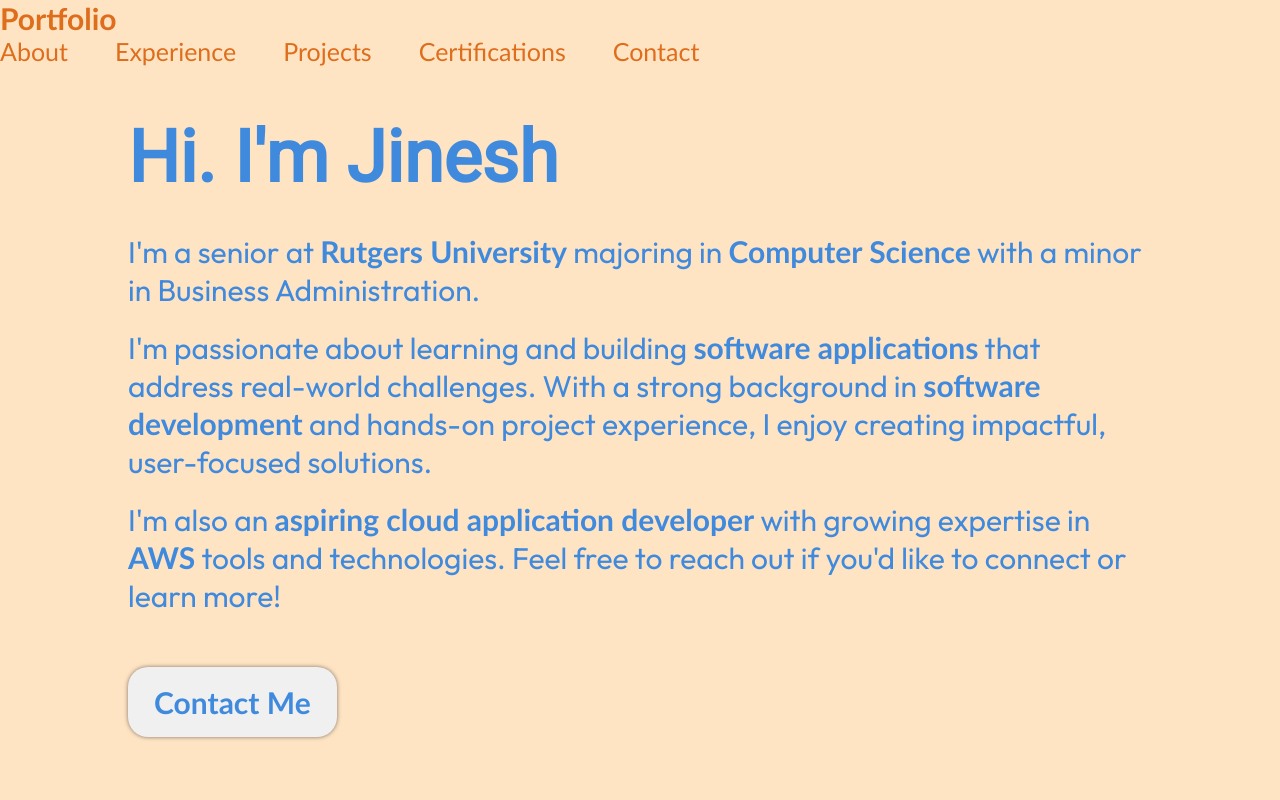
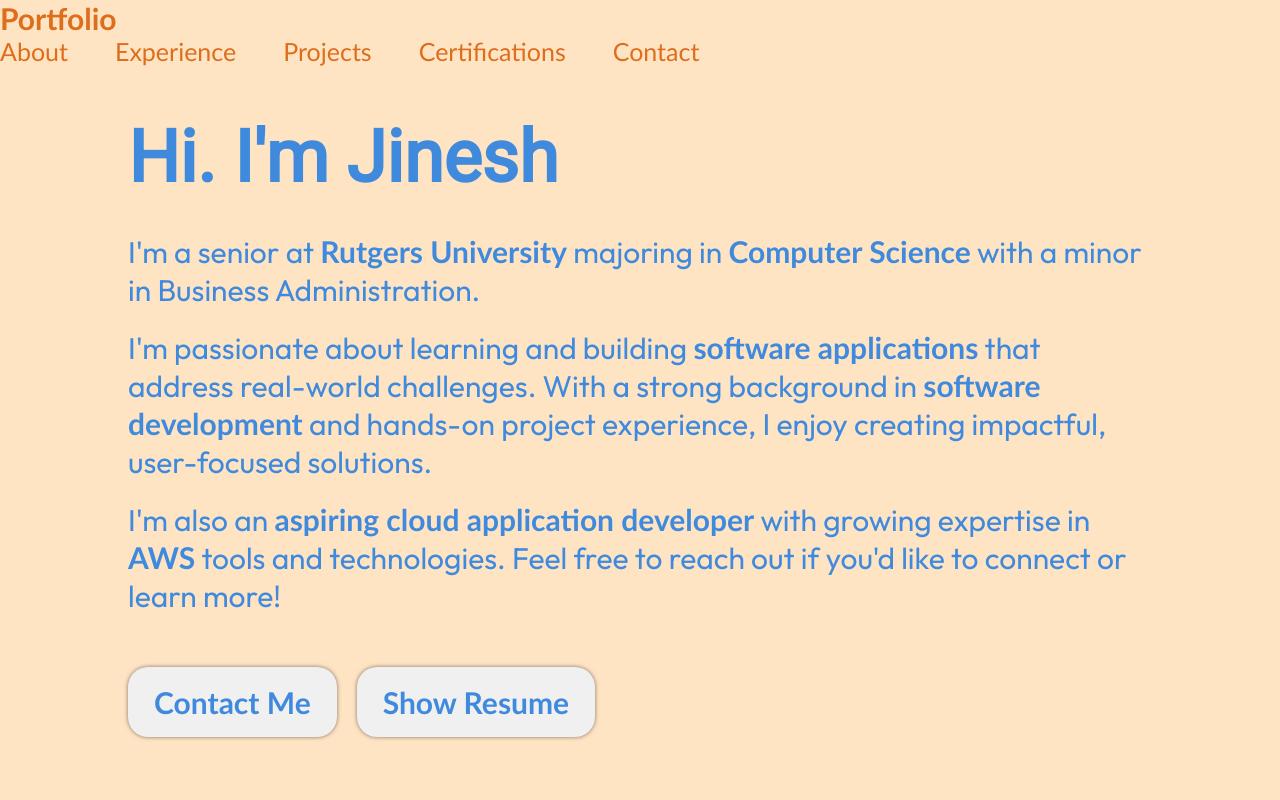
Before and after one commit to jmpatel2113/jineshpatel, a React (Vite) app: page / in a window 1280 px wide. Shown: the top 800 px of the page. Built offline with nearby package versions, Linux system fonts and the light colour scheme.

Commit message:
added resume button

```diff
--- a/src/components/Picture/Picture.jsx
+++ b/src/components/Picture/Picture.jsx
@@ -8,7 +8,6 @@ const Picture = () => {
     <div className={styles.content}>
       <h1 className={styles.title}>Hi. I'm Jinesh</h1>
       <p className={styles.description}>I'm a senior at <strong>Rutgers University</strong> majoring in <strong>Computer Science</strong> with a minor in Business Administration.
-
         <p className={styles.description1}>I'm passionate about learning and building <strong>software applications</strong> that address real-world challenges.
           With a strong background in <strong>software development</strong> and hands-on project experience, I enjoy creating impactful, user-focused solutions.
         </p>
@@ -16,7 +15,10 @@ const Picture = () => {
           Feel free to reach out if you'd like to connect or learn more!
         </p>
       </p>
-        <a href="https://mailto:jmpatel2113@gmail.com" className={styles.contactButton}>Contact Me</a>
+       <div className={styles.buttonRow}>
+        <a href="https://mailto:jmpatel2113@gmail.com" className={styles.contactResumeButton}>Contact Me</a>
+        <a href="/jineshpatel/resume.pdf" className={styles.contactResumeButton} target="_blank" rel="noopener noreferrer">Show Resume</a>
+      </div>
       <img src={getImageUrl("ProfilePicture/ProfilePicture.jpg")} alt="Profile Picture" className={styles.Picture}/>
     </div>
   </section>
--- a/src/components/Picture/Picture.module.css
+++ b/src/components/Picture/Picture.module.css
@@ -41,7 +41,13 @@
     color: var(--color-intro-text);
 }
 
-.contactButton{
+.buttonRow{
+    display: flex;
+    gap: 20px;
+    margin-bottom: 20px;
+}
+
+.contactResumeButton{
     text-decoration: none;
     background-color: var(--background-color-contact);
     color: var(--color-intro-text);
@@ -52,7 +58,7 @@
     box-shadow: 0 0 4px 0 rgba(0, 0, 0, 0.5);
 }
 
-.contactButton:hover{
+.contactResumeButton:hover{
     box-shadow: 0 0 6px 0 black;
 }
 
```
Also changed, not shown: 1 other file (tests, documents, lock files or other folders). Lines whose indentation alone changed are shown as unchanged.
